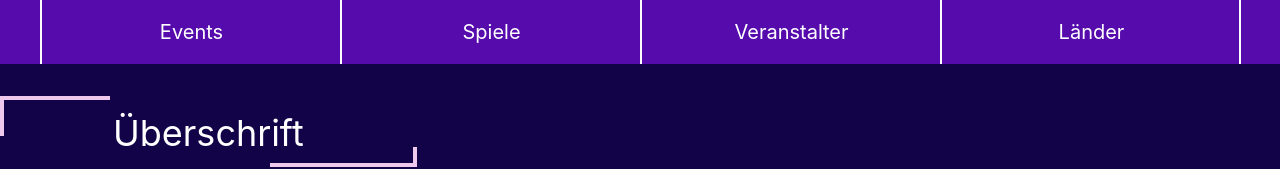
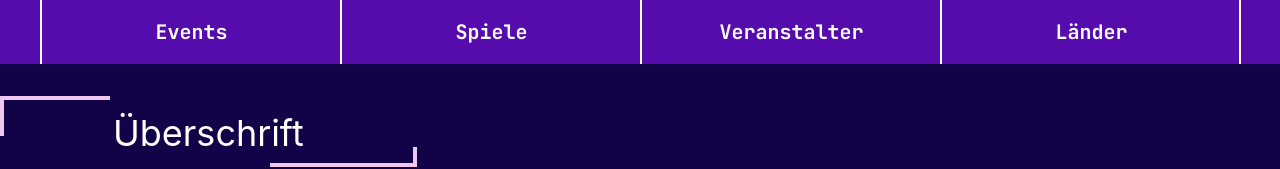
Before and after one commit to kpertek/frontend-optic, a React (Create React App) app: page / in a window 1280 px wide. Shown: the top 169 px of the page. Built offline with nearby package versions, Linux system fonts and the light colour scheme.

Commit message:
Schriftarten für Breadcrumbs und Navbar hinzugefügt

```diff
--- a/src/Components/Stationary/Navigation/Navigation.css
+++ b/src/Components/Stationary/Navigation/Navigation.css
@@ -41,6 +41,8 @@
 .nav a {
     color: inherit;
     text-decoration: none;
+    font-family: 'JetBrains Mono', monospace;
+    font-weight: bolder;
     height: 64px;
     width: 299px;
     display: flex;
@@ -100,6 +102,8 @@
 */
 .breadcrumbs {
     color: white;
+    font-family: 'Roboto', sans-serif;
+    font-weight: bold;
     max-width: 1200px;
     margin: 32px auto;
 }
--- a/src/index.js
+++ b/src/index.js
@@ -13,6 +13,9 @@
       <link rel="preconnect" href="https://fonts.googleapis.com"></link>
       <link rel="preconnect" href="https://fonts.gstatic.com" crossorigin></link>
       <link href="https://fonts.googleapis.com/css2?family=Roboto:wght@100;300;400;500;700;900&display=swap" rel="stylesheet"></link>
+        <link rel="preconnect" href="https://fonts.googleapis.com"></link>
+        <link rel="preconnect" href="https://fonts.gstatic.com" crossOrigin></link>
+        <link href="https://fonts.googleapis.com/css2?family=JetBrains+Mono:wght@100;200;300;400;500;600;700;800&display=swap" rel="stylesheet"></link>
     </head>
       <BrowserRouter>
           <App />
```
